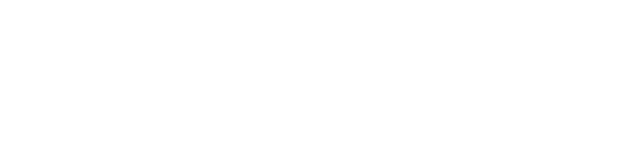
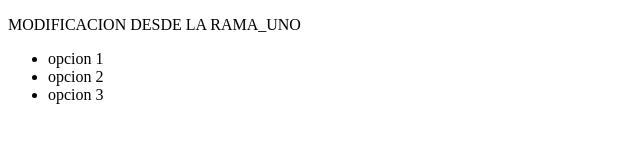
Before and after one commit to PacoSanPa/proyectoA, a plain HTML site: page index.html in a window 1280 px wide. Shown: the whole page, without its empty margins (0-640 px from the left). Drawn offline with Linux system fonts and the light colour scheme.

Commit message:
modificacion1 rama_uno

```diff
--- a/index.html
+++ b/index.html
@@ -6,8 +6,8 @@
         <title>manejo del git</title>
     </head>
     <body>
-
-
+        <p>MODIFICACION DESDE LA RAMA_UNO</p>
+        <ul><li>opcion 1</li><li>opcion 2</li><li>opcion 3</li></ul>
 
 
 
```
